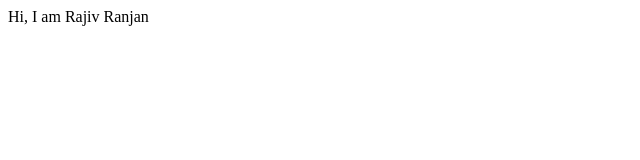
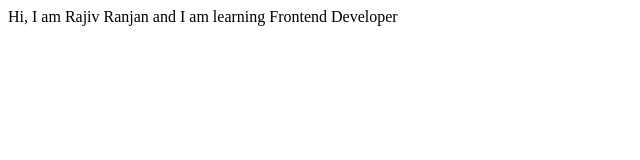
Before and after one commit to DeByte15/RajivRanjan-portfolio, a plain HTML site: page index.html in a window 1280 px wide. Shown: the whole page, without its empty margins (0-640 px from the left). Drawn offline with Linux system fonts and the light colour scheme.

Commit message:
updated index.html

```diff
--- a/index.html
+++ b/index.html
@@ -7,6 +7,6 @@
 		<title>Portfolio</title>
 	</head>
 	<body>
-		Hi, I am Rajiv Ranjan
+		Hi, I am Rajiv Ranjan and I am learning Frontend Developer
 	</body>
 </html>
```
